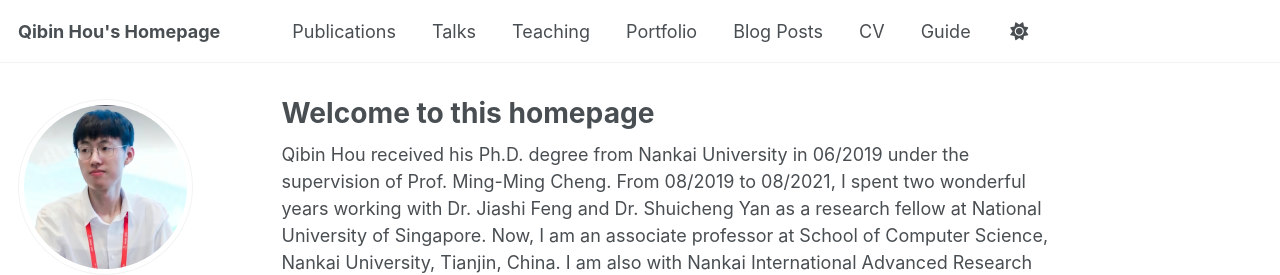
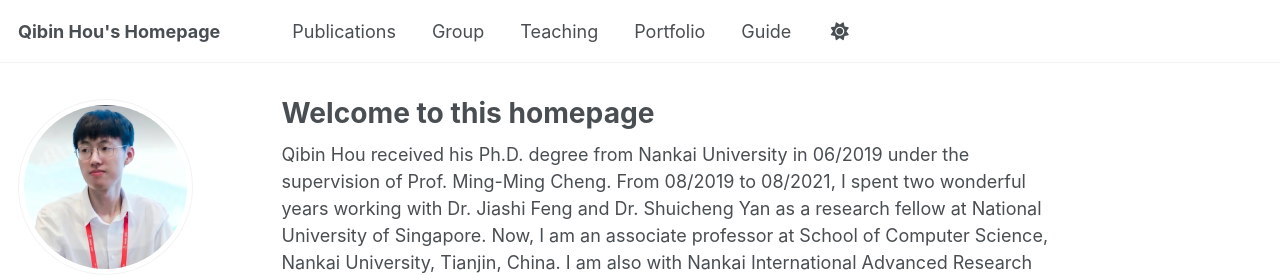
Before and after one commit to houqb/houqb.github.io, a Jekyll site: the page built from _pages/about.md, in a window 1280 px wide. Shown: the top 275 px of the page. Built offline with Jekyll 4.4.1, drawn with Linux system fonts in a browser that asks for light colours; some web fonts are replaced; a script that is not in the unit is left out.

Commit message:
Update navigation.yml

```diff
--- a/_data/navigation.yml
+++ b/_data/navigation.yml
@@ -11,8 +11,8 @@ main:
   - title: "Publications"
     url: /publications/
 
-  - title: "Talks"
-    url: /talks/
+  - title: "Group"
+    url: /group/
 
   - title: "Teaching"
     url: /teaching/
@@ -20,14 +20,5 @@ main:
   - title: "Portfolio"
     url: /portfolio/
 
-  - title: "Blog Posts"
-    url: /year-archive/
-
-  - title: "CV"
-    url: /cv/
-
-  # - title: "CV"
-  #   url: /cv-json/
-
   - title: "Guide"
     url: /markdown/
```
